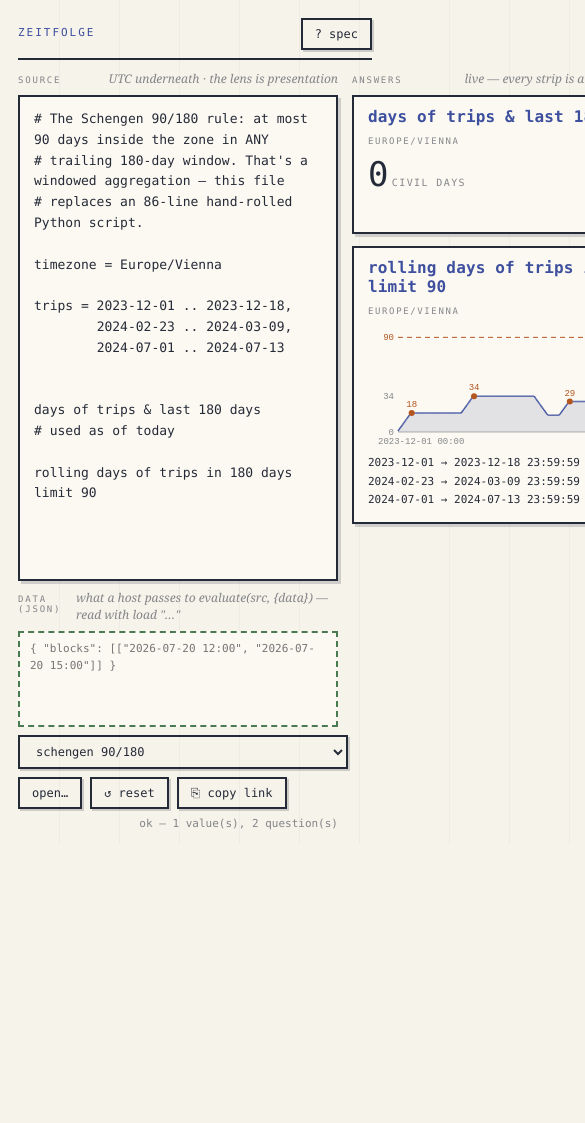
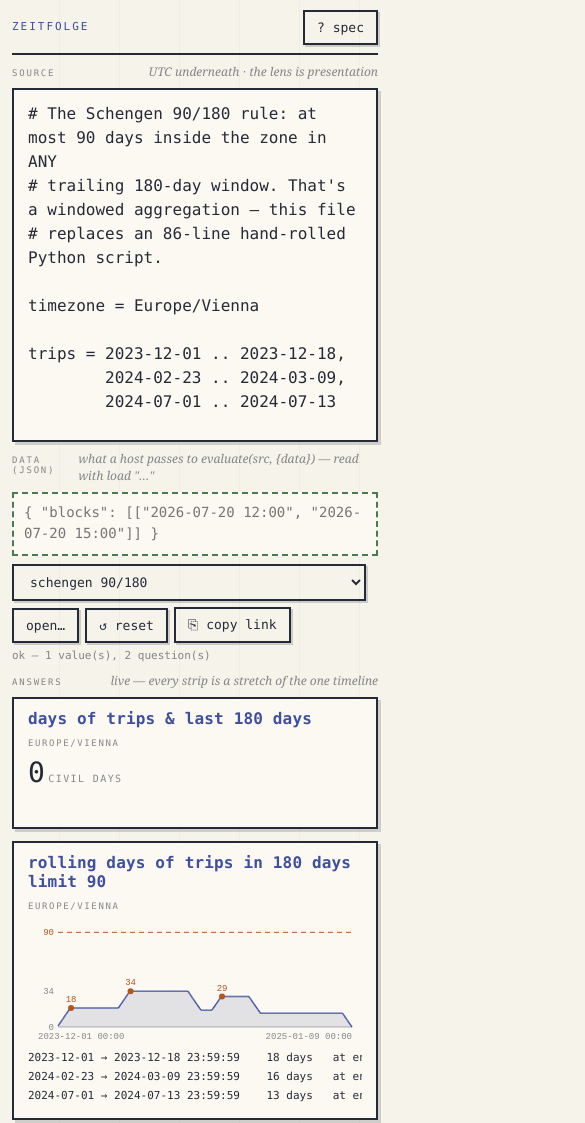
Before and after one commit to Jbot29/Zeitfolge, a website: page index.html in a window 390 px wide. Shown: the top 1123 px of the page, 585 px wide, since content can reach past the window. Before the commit the page ends 844 px from the top, so only its background shows below. Drawn offline with Linux system fonts and the light colour scheme.

Commit message:
mobile fixes

```diff
--- a/index.html
+++ b/index.html
@@ -134,6 +134,28 @@
     background:rgba(61,79,158,0.08); }
   .calgrid .d.on { background:var(--indigo); color:var(--paper); border-color:var(--indigo); }
   .calgrid .d.on.mark { border-color:var(--copper); border-width:2px; color:var(--paper); }  /* today, and a marked day */
+
+  /* ---- phones: stack the panes and let the page scroll. The desktop layout
+          is a fixed-height two-column grid with body overflow hidden — on a
+          narrow screen that means squashed panes and no way to scroll. ---- */
+  @media (max-width: 760px) {
+    html, body { height:auto; min-height:100%; }
+    body { overflow:auto; padding:10px 12px 28px; gap:8px; }
+    header { flex-wrap:wrap; }
+    .workspace { display:flex; flex-direction:column; gap:10px; min-height:auto; }
+    .col { min-height:auto; }
+    #editor { flex:none; height:42vh; min-height:220px; font-size:16px; line-height:1.5; }   /* 16px: iOS won't zoom on focus */
+    #datain { height:64px; font-size:14px; }
+    #cards { overflow:visible; }
+    .controls { gap:6px; }
+    button, select { padding:8px 12px; font-size:13px; }                                    /* thumb-sized */
+    #status { flex-basis:100%; margin-left:0; text-align:left; }
+    .big .n { font-size:28px; }
+    .clocks { grid-template-columns:auto auto auto minmax(60px,1fr); gap:5px 8px; }
+    .clockrow .coff { display:none; }                                                      /* the offset yields to the day-bar */
+    dialog.spec { max-width:96vw; max-height:92vh; }
+    table.cheat td:first-child { white-space:normal; }
+  }
 </style>
 </head>
 <body>
```
